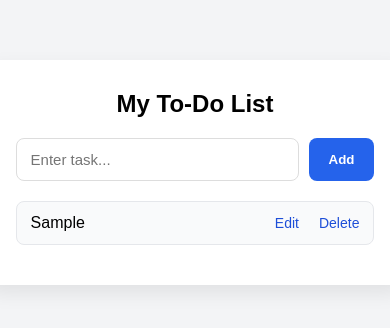
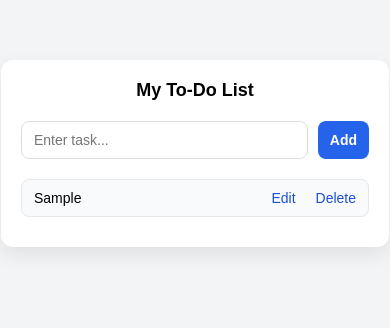
Before and after one commit to leonardorong/todo-list-app, a plain HTML site: page index.html in a window 390 px wide. Both pictures are taken after typing "Sample" into the empty fields and a click on the button "Add". Drawn offline with Linux system fonts and the light colour scheme.

Commit message:
Removed outline from the add input.

```diff
--- a/index.html
+++ b/index.html
@@ -1,5 +1,12 @@
 <!DOCTYPE html>
+<!DOCTYPE html>
+<html lang="en">
+<head>
+<meta charset="UTF-8">
+<meta name="viewport" content="width=device-width, initial-scale=1.0">
+<title>To-Do App</title>
 <link rel="stylesheet" href="style.css">
+</head>
 <html>
   <body>
     <div class="todo-container">
--- a/style.css
+++ b/style.css
@@ -10,7 +10,6 @@ body{
   background:#f3f4f6;
   display:flex;
   justify-content:center;
-  align-items:flex-start;
   padding-top:60px;
 }
 
@@ -42,6 +41,7 @@ body{
   border:1px solid #ddd;
   border-radius:8px;
   font-size:15px;
+  outline: none;
 }
 
 .input-row button{
@@ -87,3 +87,43 @@ body{
   cursor:pointer;
   color:#1d4ed8;
 }
+
+/* mobile screens */
+@media (max-width: 480px){
+  .todo-container{
+    width: 100%;
+    margin: 0 12px;
+    padding:20px;
+  }
+
+  .todo-container h2{
+    font-size:18px;
+  }
+
+  .input-row input{
+    font-size:14px;
+    padding:10px 12px;
+  }
+
+  .input-row button{
+    font-size:14px;
+    padding:10px 12px;
+  }
+
+  .todo-list li{
+    padding:10px 12px;
+    font-size:14px;
+  }
+
+  .task-actions button{
+    font-size:13px;
+  }
+}
+
+/* bigger phones & tablets */
+@media (min-width: 481px) and (max-width: 768px){
+  .todo-container{
+    width: 80%;
+    padding:24px;
+  }
+}
```
